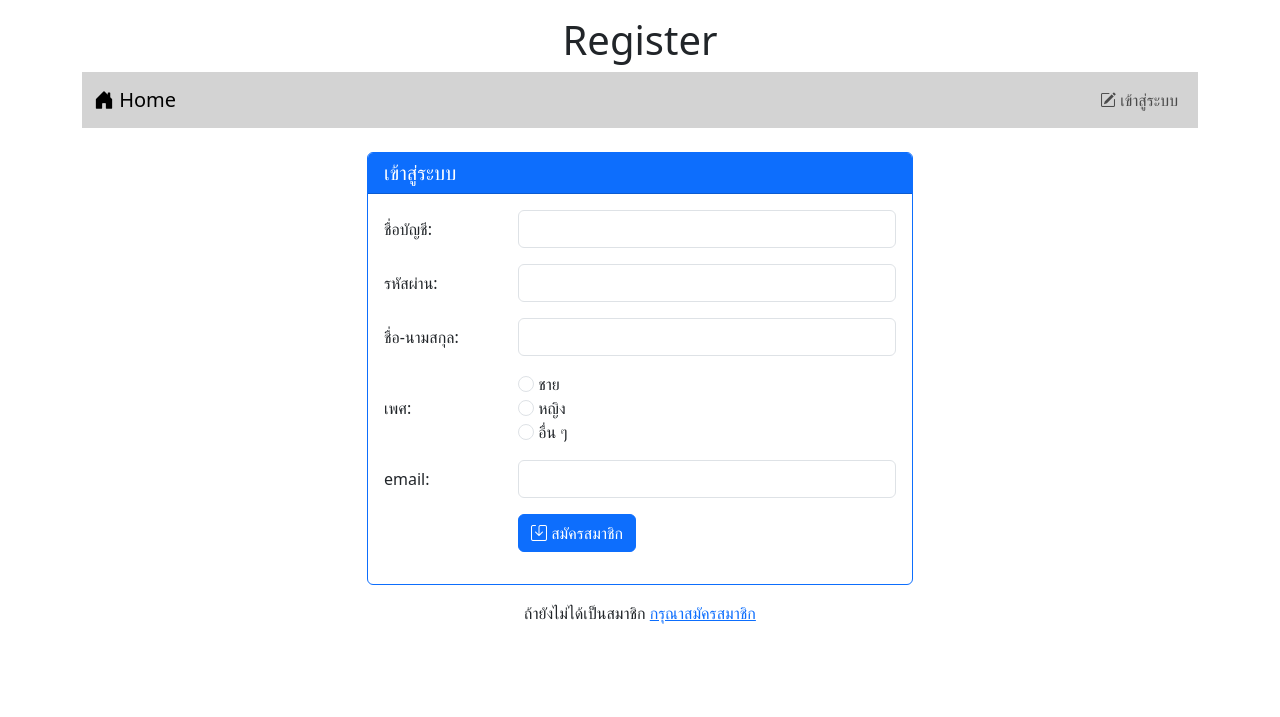
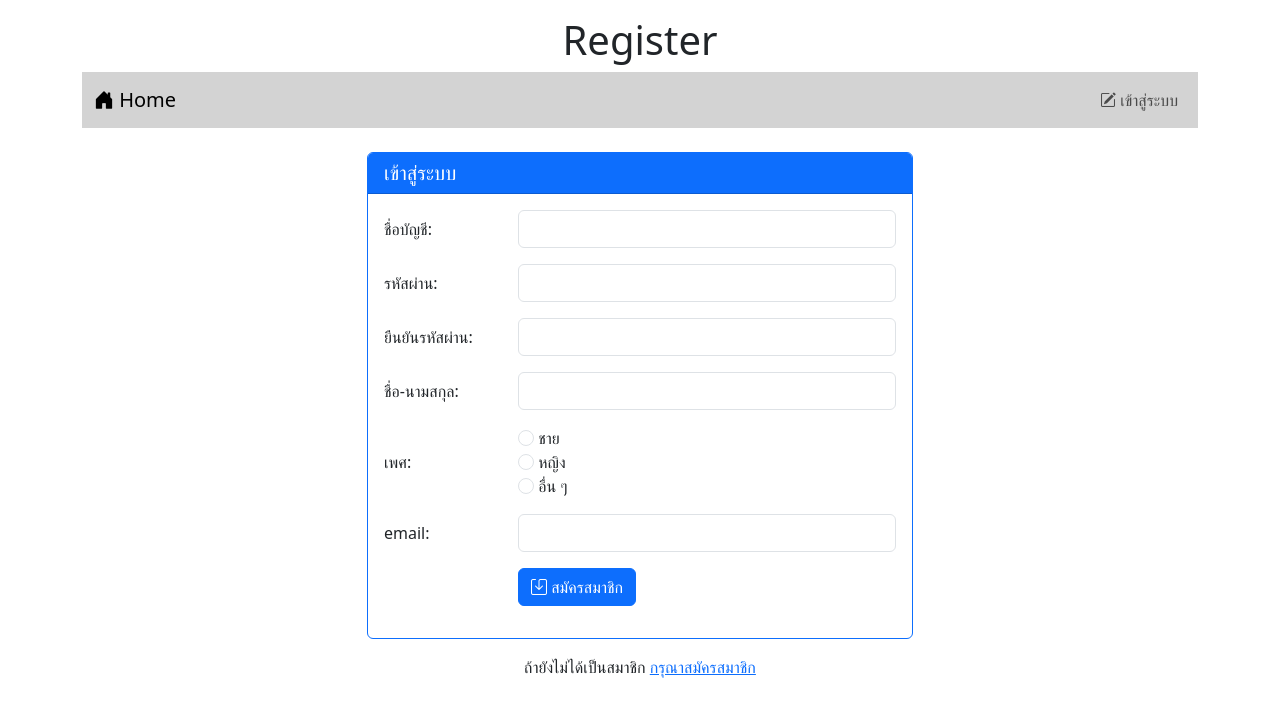
Before and after one commit to Maoooa/webboard_enetc, a PHP site: page /register.php in a window 1280 px wide. Shown: the top 717 px of the page. Run offline with PHP 8.4, Linux system fonts and the light colour scheme.

Commit message:
update register and login
update register and login

```diff
--- a/register.php
+++ b/register.php
@@ -15,6 +15,16 @@ if (isset($_SESSION['id'])) {
     <!-- icon -->
     <link rel="stylesheet" href="https://cdn.jsdelivr.net/npm/bootstrap-icons@1.11.3/font/bootstrap-icons.min.css">
     <title>register</title>
+    <!-- checkpwd -->
+    <script>
+        function checkpwd(){
+            if(document.getElementById('pwd').value !== document.getElementById('confpwd').value){
+                alert('รหัสผ่านไม่ตรงกัน');
+                return false;
+            }
+            return true;
+        }
+    </script>
 </head>
 
 <body>
@@ -23,7 +33,7 @@ if (isset($_SESSION['id'])) {
         <!-- navbar -->
         <?php include "nav.php" ?>
         <!-- class crad -->
-        <form action="register_save.php" method="post">
+        <form action="register_save.php" method="post" onsubmit="return checkpwd()">
             <div class="row mt-4">
                 <div class="col-sm-10 col-md-8 col-lg-6 mx-auto">
                     <!-- alert -->
@@ -57,6 +67,16 @@ if (isset($_SESSION['id'])) {
                                 </div>
                                 <div class="col-lg-9 mx-auto my-auto ">
                                     <input type="password" id="pwd" class="form-control" name="pwd" require>
+                                </div>
+                            </div>
+
+                            <!-- confpwd -->
+                            <div class="row mb-3">
+                                <div class="col-lg-3 mx-auto my-auto ">
+                                    <label for="pwd" class="from-label">ยืนยันรหัสผ่าน:</label>
+                                </div>
+                                <div class="col-lg-9 mx-auto my-auto ">
+                                    <input type="password" id="confpwd" class="form-control" name="pwd" require>
                                 </div>
                             </div>
 
```
Also changed, not shown: login.php (+15 -1 lines).
